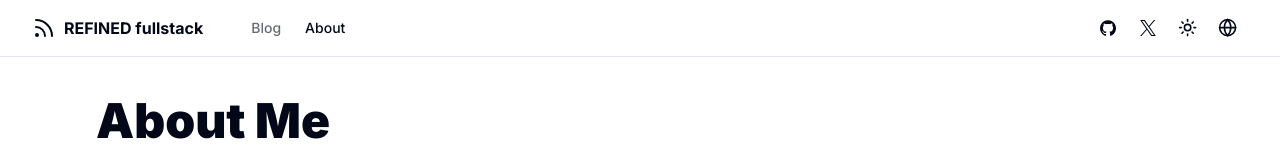
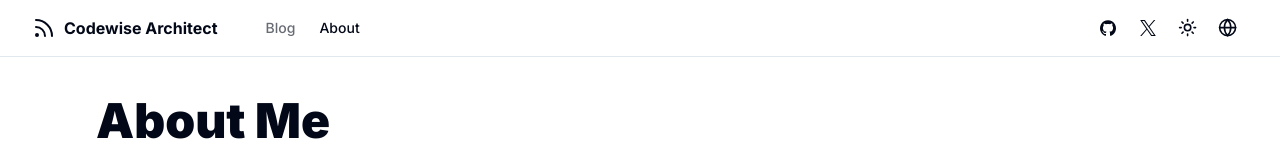
Before and after one commit to JakeRyu/velite-blog, a Next.js app: page /about in a window 1280 px wide. Shown: the top 160 px of the page. Built offline with nearby package versions, Linux system fonts and the light colour scheme; no server answers.

Commit message:
Update blog title

```diff
--- a/app/about/page.tsx
+++ b/app/about/page.tsx
@@ -7,7 +7,7 @@ import { cn } from "@/lib/utils"
 import { buttonVariants } from "../../components/ui/button"
 
 export const metadata: Metadata = {
-  title: "About | REFINED fullstack",
+  title: "About | Codewise Architect",
   description: "Information about me",
 }
 
--- a/app/blog/page.tsx
+++ b/app/blog/page.tsx
@@ -8,7 +8,7 @@ import { Metadata } from "next"
 import { getLanguageCookie } from "../serverUtils"
 
 export const metadata: Metadata = {
-  title: "Blog | REFINED fullstack",
+  title: "Blog | Codewise Architect",
   description:
     "My insights and experiences from my journey in web development.",
 }
--- a/app/page.tsx
+++ b/app/page.tsx
@@ -17,11 +17,10 @@ export default function Home() {
       <section className="space-y-6 pb-8 pt-6 md:pb-12 md:mt-10 lg:py-32">
         <div className="container flex flex-col gap-4 text-center">
           <h1 className="text-3xl sm:text-5xl md:text-6xl lg:text-7xl font-black text-balance">
-            Hello, I&apos;m Jake
+            Design with Depth,
+            <br />
+            Build with Intent
           </h1>
-          <p className="max-w-[42rem] mx-auto text-muted-foreground sm:text-xl text-balance">
-            Code, Connect, Create: Insights from a Full-Stack Enthusiast.
-          </p>
           <div className="mt-5 flex flex-col gap-4 justify-center sm:flex-row">
             <Link
               href="/blog"
--- a/config/site.ts
+++ b/config/site.ts
@@ -1,7 +1,7 @@
 export const siteConfig = {
-  name: "REFINED fullstack",
+  name: "Codewise Architect",
   url: "https://jakeryu.com",
-  description: "Code, Connect, Create: Insights from a Full-Stack Enthusiast.",
+  description: "Design with Depth, Build with Intent",
   author: "Jake Ryu",
   email: "jake@jakeryu.com",
   links: {
```
